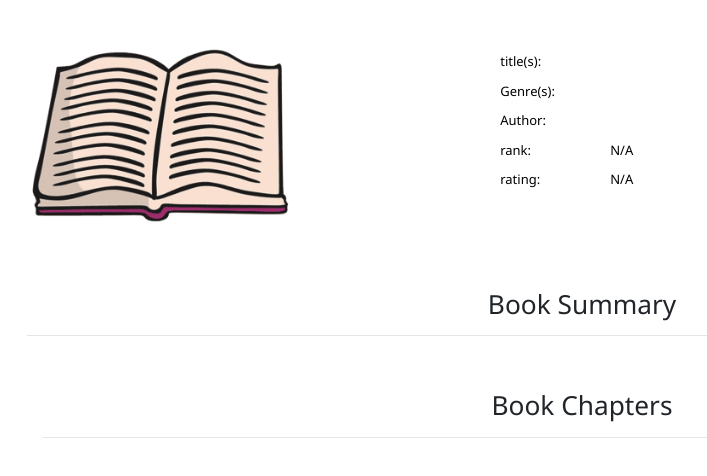
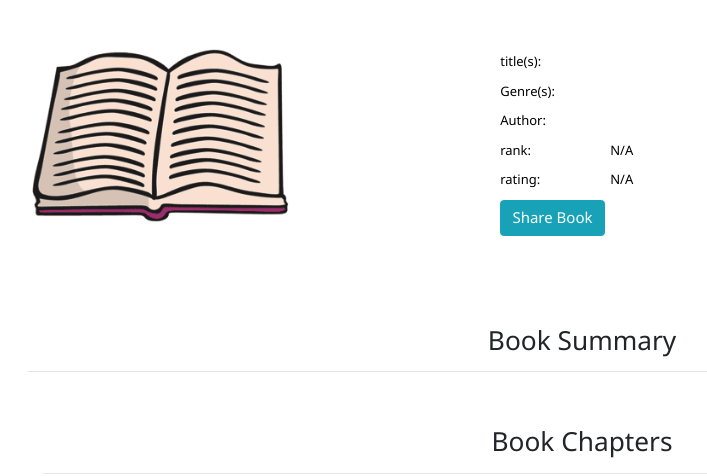
Before and after one commit to christypaul30/COMP313_Project_NOVEL-T, a Flask app: template website/templates/viewer_book_page.html in a window 1280 px wide. Shown: the part 163-639 px from the top of the page, without its empty margins (58-765 px from the left). Run offline with Flask 2, Linux system fonts and the light colour scheme; the template is opened without the code that fills it, so the values that code supplies are empty; some libraries are stand-ins or nearby versions.

Commit message:
Share button for non-registered users

```diff
--- a/website/templates/viewer_book_page.html
+++ b/website/templates/viewer_book_page.html
@@ -27,6 +27,20 @@
             <div class="row">
                 <div class="book-attribute">rating: </div>
                 <div class="attribute-context">N/A</div>
+            </div>
+             <!-- Share Button - Steven Chen -->
+             <div class="row">
+                <button type="button"
+                    class="btn btn-info"
+                    data-toggle="tooltip"
+                    data-placement="top"
+                    data-trigger="focus"
+                    data-title="Copied to Clipboard!"
+                    id="sharebtn"
+                    onclick="shareButton()"
+                    >
+                    Share Book
+                </button>
             </div>
         </div>
     </div>
```
